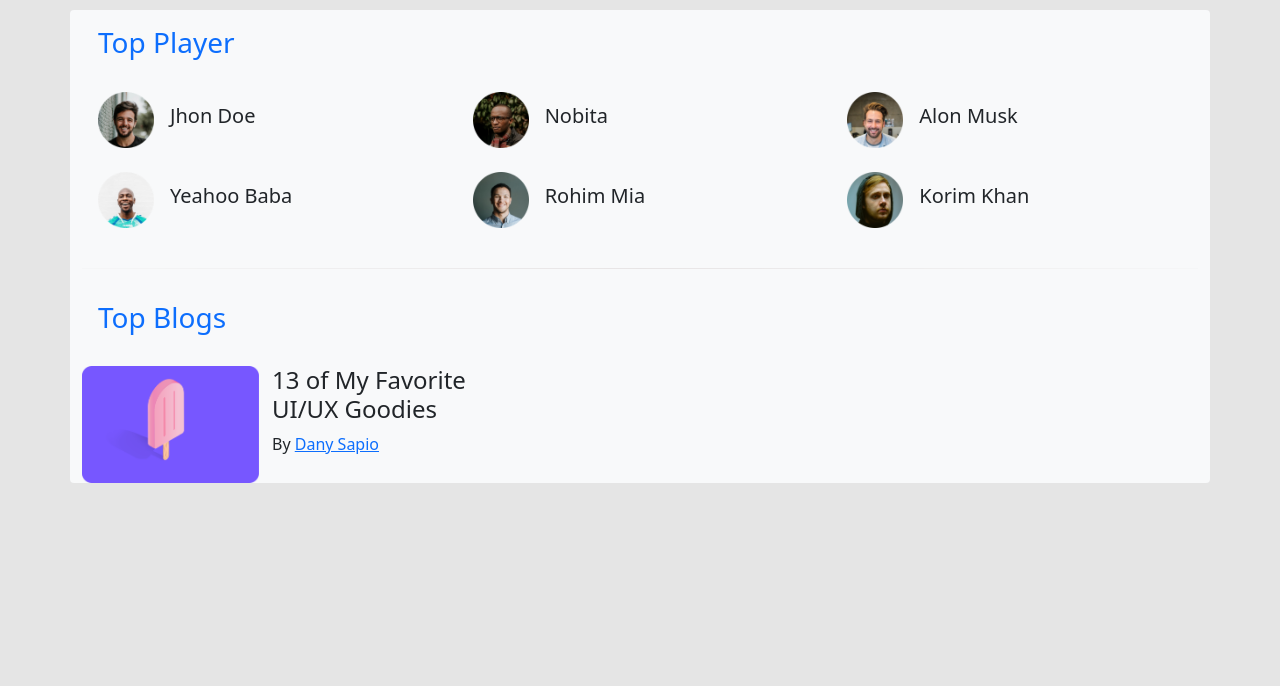
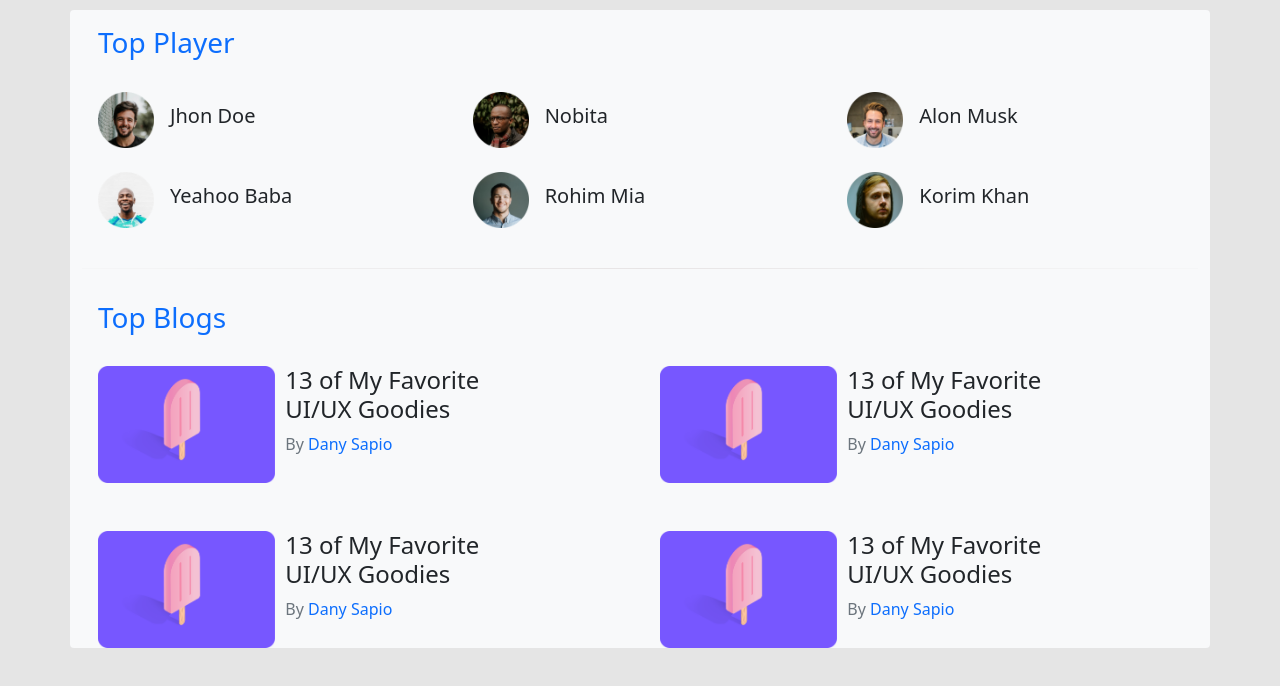
Before and after one commit to EmtiazHossainE2/leader-board-using-b5, a plain HTML site: page index.html in a window 1280 px wide. Shown: the part 90-776 px from the top of the page. Drawn offline with nearby package versions, Linux system fonts and the light colour scheme.

Commit message:
top blogs added

```diff
--- a/index.html
+++ b/index.html
@@ -86,7 +86,7 @@
             <!-- top blogs start -->
             <div>
                 <h3 class="text-primary py-3 m-3">Top Blogs</h3>
-                <div class="row">
+                <div class="row gy-5 ps-3">
                     <div class="col-lg-6">
                         <div class="row">
                             <div class="col-lg-4">
@@ -94,9 +94,41 @@
                             </div>
                             <div class="col-lg-8">
                                 <h4>13 of My Favorite <br> UI/UX Goodies</h4>
-                                <span> By <a href="#">Dany Sapio</a></span>
+                                <span class="text-secondary"> By <a class="text-decoration-none" href="#">Dany Sapio</a></span>
                             </div>
-
+                        </div>
+                    </div>
+                    <div class="col-lg-6">
+                        <div class="row">
+                            <div class="col-lg-4">
+                                <img  width="177" height="117"  src="images/blogs/blog-1.png" alt="">
+                            </div>
+                            <div class="col-lg-6">
+                                <h4>13 of My Favorite <br> UI/UX Goodies</h4>
+                                <span class="text-secondary"> By <a class="text-decoration-none" href="#">Dany Sapio</a></span>
+                            </div>
+                        </div>
+                    </div>
+                    <div class="col-lg-6">
+                        <div class="row">
+                            <div class="col-lg-4">
+                                <img  width="177" height="117"  src="images/blogs/blog-1.png" alt="">
+                            </div>
+                            <div class="col-lg-6">
+                                <h4>13 of My Favorite <br> UI/UX Goodies</h4>
+                                <span class="text-secondary"> By <a class="text-decoration-none" href="#">Dany Sapio</a></span>
+                            </div>
+                        </div>
+                    </div>
+                    <div class="col-lg-6">
+                        <div class="row">
+                            <div class="col-lg-4">
+                                <img  width="177" height="117"  src="images/blogs/blog-1.png" alt="">
+                            </div>
+                            <div class="col-lg-6">
+                                <h4>13 of My Favorite <br> UI/UX Goodies</h4>
+                                <span class="text-secondary"> By <a class="text-decoration-none" href="#">Dany Sapio</a></span>
+                            </div>
                         </div>
                     </div>
                 </div>
```
